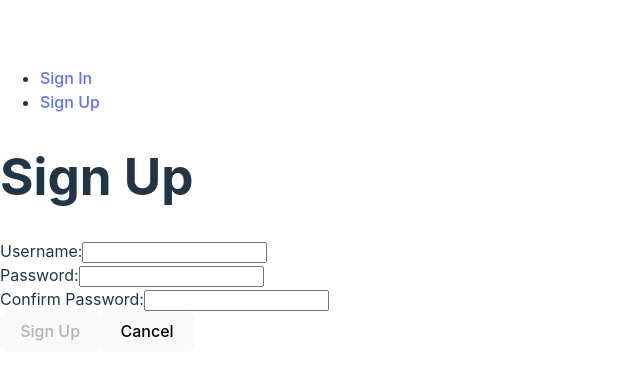
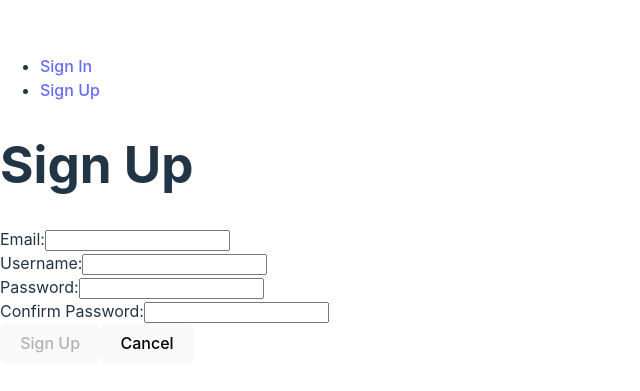
Before and after one commit to sarmaakondi/word-nerd-herd-client, a React (Vite) app: page /signup in a window 1280 px wide. Shown: the part 199-590 px from the top of the page, without its empty margins (0-640 px from the left). Built offline with nearby package versions, Linux system fonts and the light colour scheme; no server answers.

Commit message:
Updated signin and signup forms with email field

```diff
--- a/src/components/Dashboard/Dashboard.jsx
+++ b/src/components/Dashboard/Dashboard.jsx
@@ -4,7 +4,7 @@ import { useContext } from "react";
 import WordDetails from "../WordDetails/WordDetails";
 import WordList from "../WordList/WordList";
 
-const Dashboard = ({}) => {
+const Dashboard = () => {
     const user = useContext(AuthedUserContext);
     return (
         <main>
--- a/src/components/SigninForm/SigninForm.jsx
+++ b/src/components/SigninForm/SigninForm.jsx
@@ -6,7 +6,7 @@ const SigninForm = (props) => {
     const navigate = useNavigate();
     const [message, setMessage] = useState([""]);
     const [formData, setFormData] = useState({
-        username: "",
+        email: "",
         password: "",
     });
 
@@ -23,7 +23,6 @@ const SigninForm = (props) => {
         e.preventDefault();
         try {
             const user = await authService.signin(formData);
-            console.log(user);
             props.setUser(user);
             navigate("/");
         } catch (err) {
@@ -37,13 +36,13 @@ const SigninForm = (props) => {
             <p>{message}</p>
             <form autoComplete="off" onSubmit={handleSubmit}>
                 <div>
-                    <label htmlFor="email">Username:</label>
+                    <label htmlFor="email">Email:</label>
                     <input
                         type="text"
                         autoComplete="off"
-                        id="username"
-                        value={formData.username}
-                        name="username"
+                        id="email"
+                        value={formData.email}
+                        name="email"
                         onChange={handleChange}
                     />
                 </div>
--- a/src/components/SignupForm/SignupForm.jsx
+++ b/src/components/SignupForm/SignupForm.jsx
@@ -6,6 +6,7 @@ const SignupForm = (props) => {
     const navigate = useNavigate();
     const [message, setMessage] = useState([""]);
     const [formData, setFormData] = useState({
+        email: "",
         username: "",
         password: "",
         passwordConf: "",
@@ -30,10 +31,10 @@ const SignupForm = (props) => {
         }
     };
 
-    const { username, password, passwordConf } = formData;
+    const { email, username, password, passwordConf } = formData;
 
     const isFormInvalid = () => {
-        return !(username && password && password === passwordConf);
+        return !(email && username && password && password === passwordConf);
     };
 
     return (
@@ -41,6 +42,16 @@ const SignupForm = (props) => {
             <h1>Sign Up</h1>
             <p>{message}</p>
             <form onSubmit={handleSubmit}>
+                <div>
+                    <label htmlFor="email">Email:</label>
+                    <input
+                        type="email"
+                        id="email"
+                        value={email}
+                        name="email"
+                        onChange={handleChange}
+                    />
+                </div>
                 <div>
                     <label htmlFor="username">Username:</label>
                     <input
```
